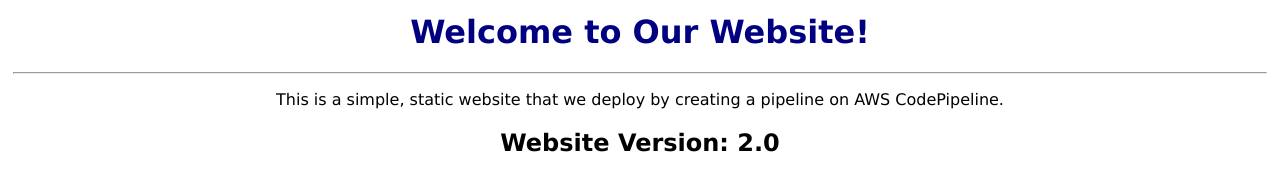
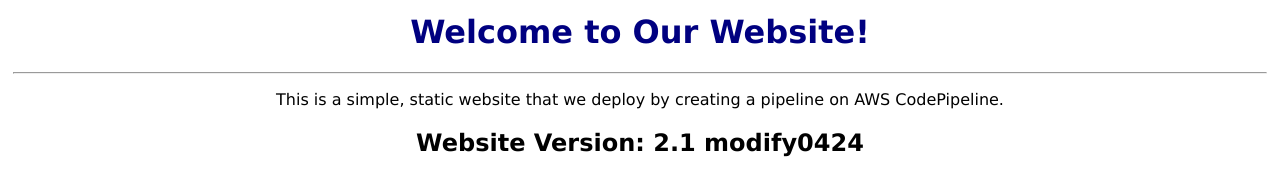
Before and after one commit to gcchoi/user018WebsiteRepo, a plain HTML site: page index.html in a window 1280 px wide. Drawn offline with Linux system fonts and the light colour scheme.

Commit message:
2.0 update

```diff
--- a/index.html
+++ b/index.html
@@ -6,6 +6,6 @@
         <h1 style="color:navy">Welcome to Our Website!</h1>
         <hr>
         <p>This is a simple, static website that we deploy by creating a pipeline on AWS CodePipeline.</p>
-        <h2>Website Version: 2.0</h2>
+        <h2>Website Version: 2.1 modify0424</h2>
     </body>
 </html>
```
